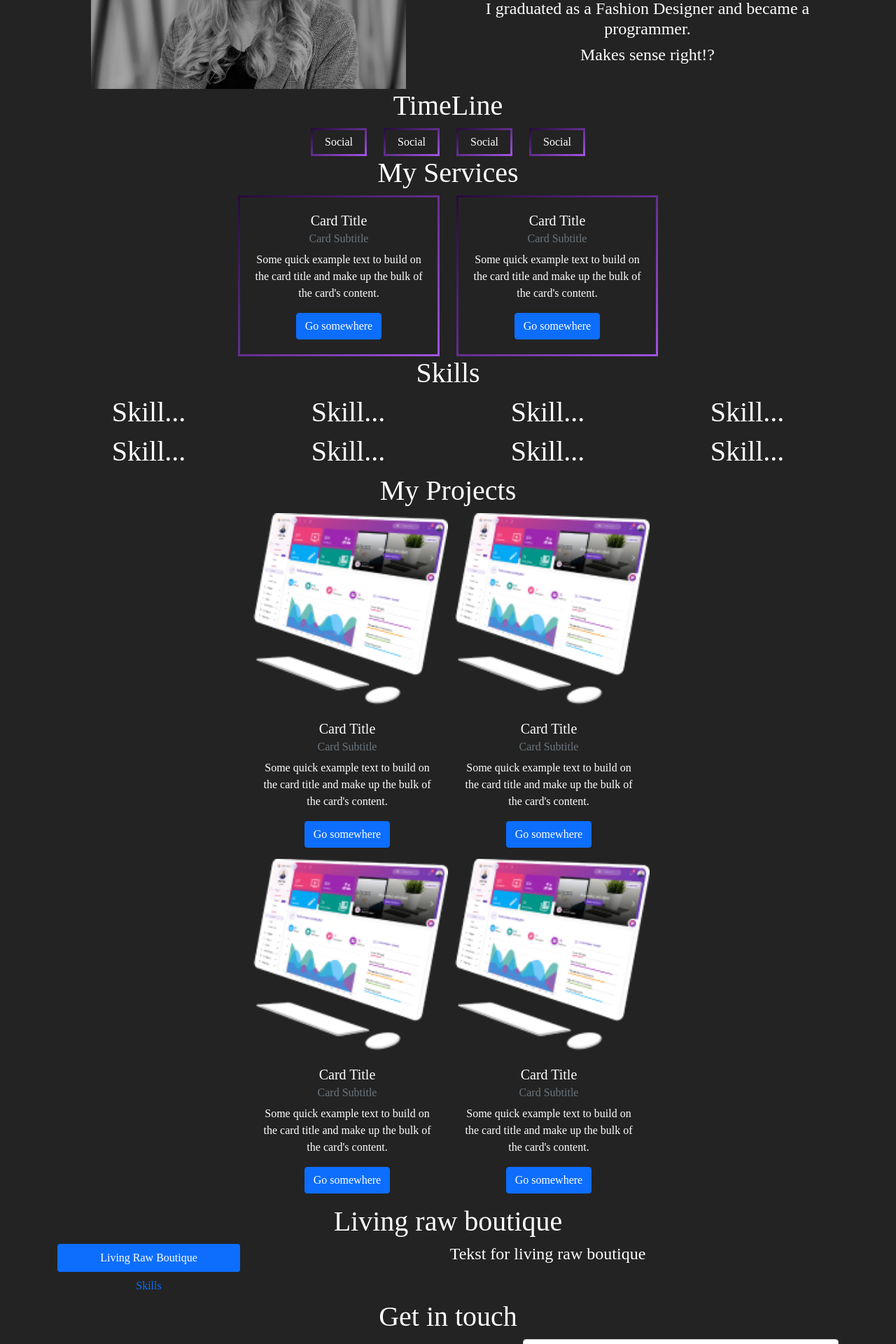
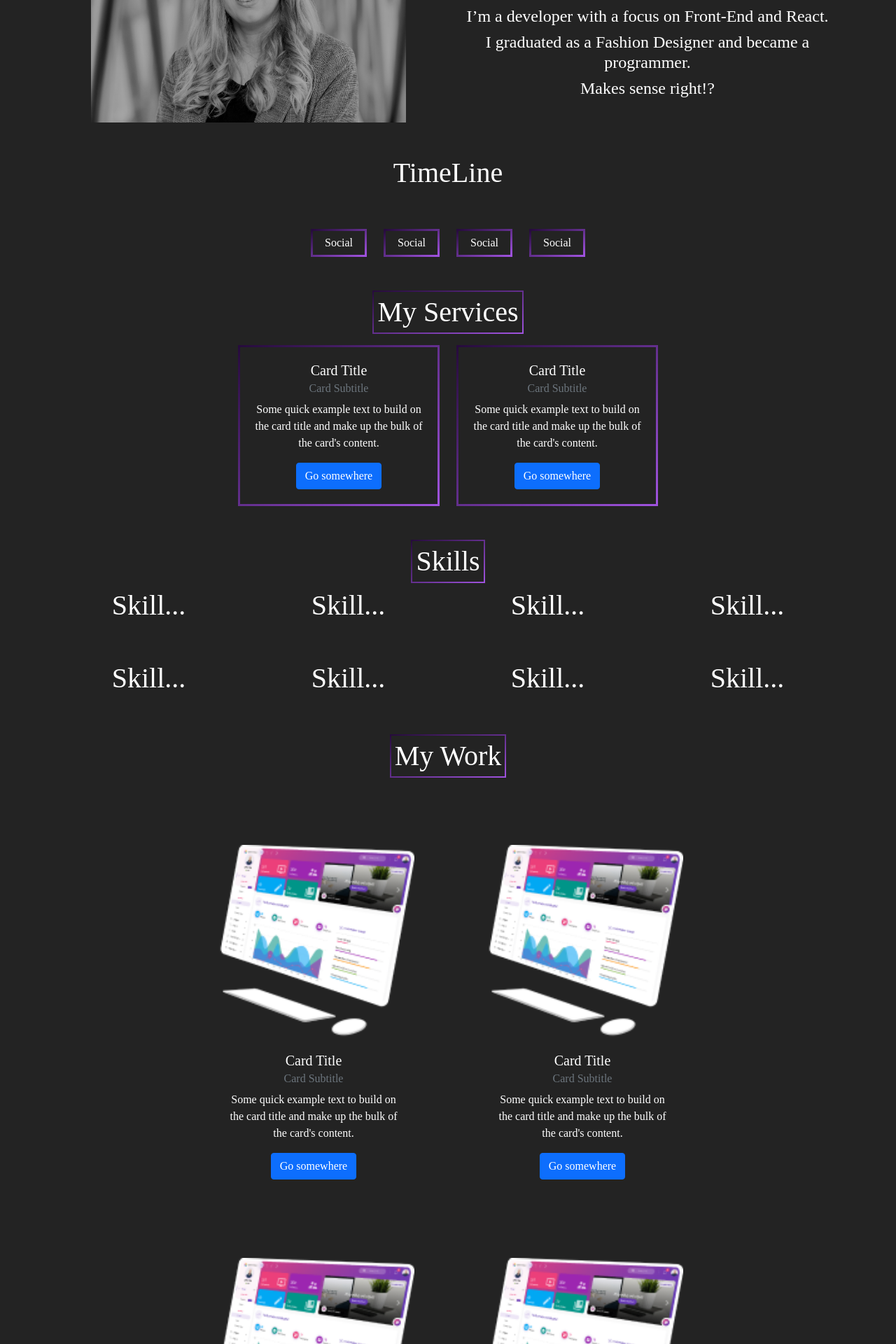
Before and after one commit to KimW1998/portfolio-kwauben, a React (Create React App) app: page / in a window 1280 px wide. Shown: the part 740-2660 px from the top of the page at 70% size. Built offline with nearby package versions, Linux system fonts and the light colour scheme.

Commit message:
added some margins around al the parts

```diff
--- a/src/Body.tsx
+++ b/src/Body.tsx
@@ -13,7 +13,7 @@ const Body = () => {
     return (
 <Container>
 
-    <Row>
+    <Row className="mb-5">
         <Col>
         <AboutMePhoto/>
         </Col>
@@ -21,10 +21,10 @@ const Body = () => {
         <AboutMe/>
         </Col>
     </Row>
-    <Row>
+    <Row className="mb-5">
       <Timeline />
     </Row>
-    <Row className="ButtonsSocials">
+    <Row className="ButtonsSocials mb-5">
       <Col>
       <ButtonSocial />
       </Col>
@@ -38,14 +38,14 @@ const Body = () => {
       <ButtonSocial />
       </Col>
     </Row>
-    <Row>
+    <Row className="mb-2">
         <Col>
-        <h1 className="test-tekst">My Services</h1>
+        <h1 className="test-tekst ItemBorderBox">My Services</h1>
 
         </Col>
     </Row>
 
-    <Row className="ServiceCards">
+    <Row className="ServiceCards mb-5">
         <Col>
         <ServiceCard />
         </Col>
@@ -56,12 +56,12 @@ const Body = () => {
 
     <Row>
         <Col>
-        <h1 className="test-tekst">Skills</h1>
+        <h1 className="test-tekst ItemBorderBox mb-2">Skills</h1>
 
         </Col>
     </Row>
 
-    <Row>
+    <Row className="mb-5">
       <Col>
         <SkillsBox />
       </Col>
@@ -75,7 +75,7 @@ const Body = () => {
         <SkillsBox />
       </Col>
     </Row>
-    <Row>
+    <Row className="mb-5">
       <Col>
         <SkillsBox />
       </Col>
@@ -92,24 +92,24 @@ const Body = () => {
 
     <Row>
         <Col>
-        <h1 className="test-tekst">My Projects</h1>
+        <h1 className="test-tekst ItemBorderBox mb-5">My Work</h1>
 
         </Col>
     </Row>
 <Container className="MyWorkBoxes">
     <Row>
-    <Col>
+    <Col className="m-5">
         <MyWorkBox />
         </Col>
-        <Col>
+        <Col className="m-5">
         <MyWorkBox />
         </Col>
     </Row>
     <Row>
-    <Col>
+    <Col className="m-5">
         <MyWorkBox />
         </Col>
-        <Col>
+        <Col className="m-5">
         <MyWorkBox />
         </Col>
     </Row>
@@ -117,12 +117,12 @@ const Body = () => {
 
     <Row>
         <Col>
-        <h1 className="test-tekst">Living raw boutique</h1>
+        <h1 className="test-tekst ItemBorderBox mb-5">Living raw boutique</h1>
 
         </Col>
     </Row>
 
-    <Row>
+    <Row className="mb-5">
     <Col>
 <LivingRaw/>
         </Col>
@@ -130,11 +130,11 @@ const Body = () => {
 
     <Row>
         <Col>
-        <h1 className="test-tekst">Get in touch</h1>
+        <h1 className="test-tekst ItemBorderBox mb-5">Get in touch</h1>
 
         </Col>
     </Row>
-    <Row>
+    <Row className="mb-5">
         <Col>
         <GetInTouch />
     </Col>
--- a/src/Components/headerImage.tsx
+++ b/src/Components/headerImage.tsx
@@ -4,7 +4,7 @@ import NavigationBar from './navigationBar';
 
 const HeaderImage = () => {
     return (
-        <div className='photo-header' style={{ backgroundImage: `url(${headerImageKim})`,
+        <div className='photo-header mb-5' style={{ backgroundImage: `url(${headerImageKim})`,
         backgroundRepeat: 'no-repeat',
         backgroundPosition: 'center',
         opacity: 0.5,
```
